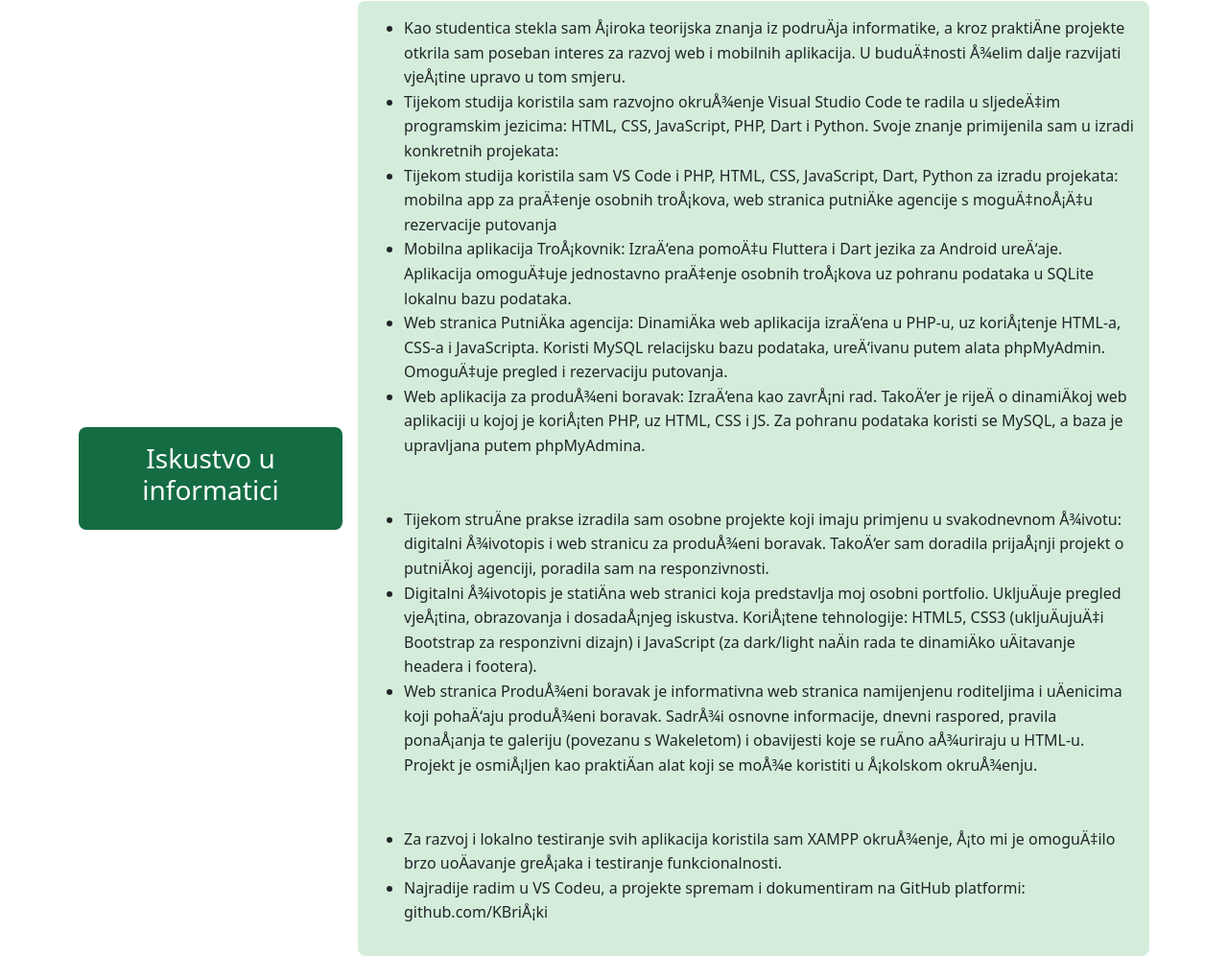
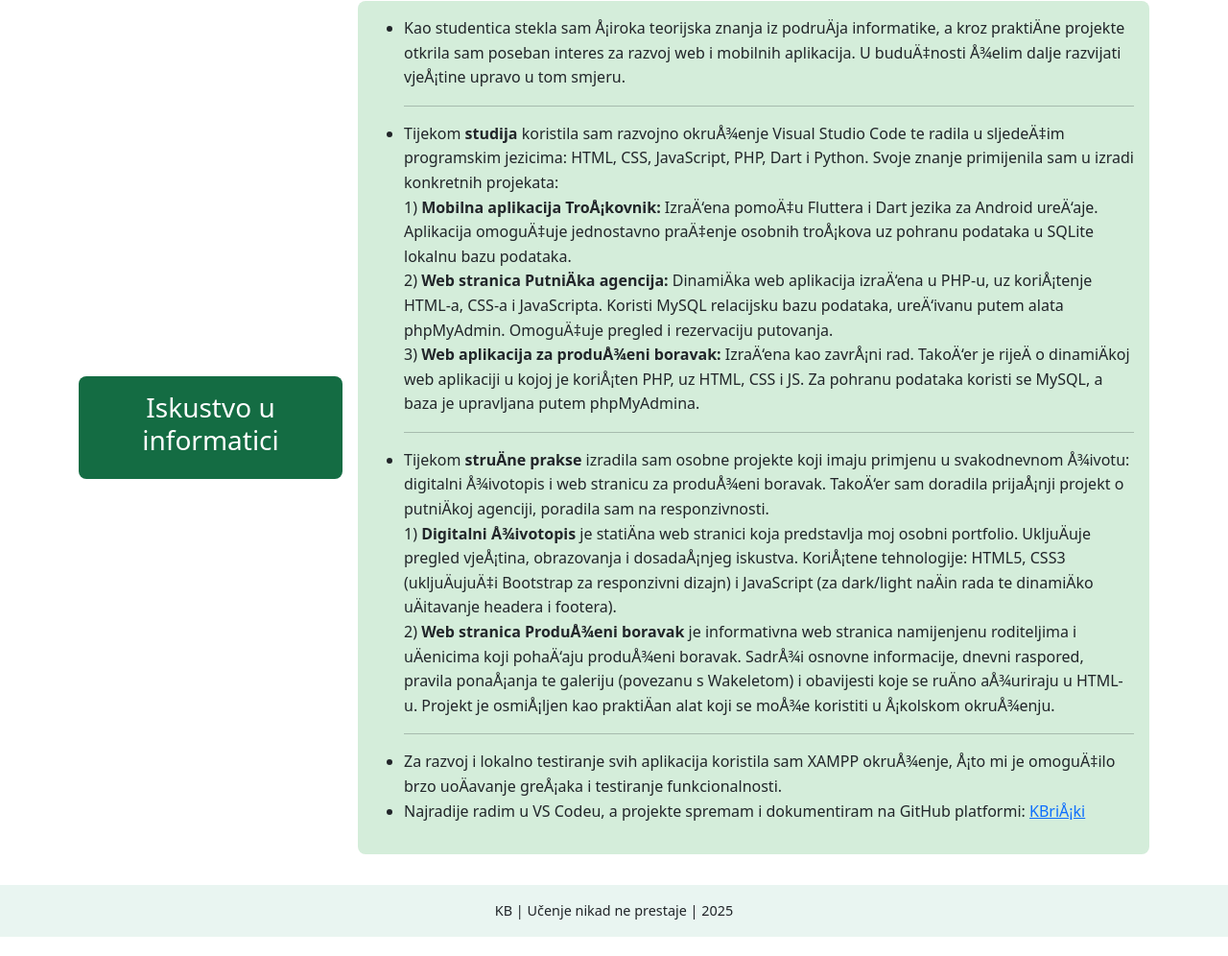
Before and after one commit to KBriski/o_meni_KB, a plain HTML site: page iskustvo.html in a window 1280 px wide. Shown: the part 371-1367 px from the top of the page at 96% size. Drawn offline with nearby package versions, Linux system fonts and the light colour scheme.

Commit message:
iskustvo.html

```diff
--- a/iskustvo.html
+++ b/iskustvo.html
@@ -148,20 +148,20 @@ body.dark-mode .moj-footer {
       <h3>Iskustvo u informatici</h3>
     </div>
     <div class="desno">
-     <ul>
+       <ul>
         <li>Kao studentica stekla sam široka teorijska znanja iz područja informatike, a kroz praktične projekte otkrila sam poseban interes za razvoj web i mobilnih aplikacija. U budućnosti želim dalje razvijati vještine upravo u tom smjeru. </li>
-        <li>Tijekom studija koristila sam razvojno okruženje Visual Studio Code te radila u sljedećim programskim jezicima: HTML, CSS, JavaScript, PHP, Dart i Python. Svoje znanje primijenila sam u izradi konkretnih projekata:</li>
-        <li>Tijekom studija koristila sam VS Code i PHP, HTML, CSS, JavaScript, Dart, Python za izradu projekata: mobilna app za praćenje osobnih troškova, web stranica putničke agencije s mogućnošću rezervacije putovanja</li>
-        <li>Mobilna aplikacija Troškovnik: Izrađena pomoću Fluttera i Dart jezika za Android uređaje. Aplikacija omogućuje jednostavno praćenje osobnih troškova uz pohranu podataka u SQLite lokalnu bazu podataka.</li>
-        <li>Web stranica Putnička agencija: Dinamička web aplikacija izrađena u PHP-u, uz korištenje HTML-a, CSS-a i JavaScripta. Koristi MySQL relacijsku bazu podataka, uređivanu putem alata phpMyAdmin. Omogućuje pregled i rezervaciju putovanja.</li>
-        <li>Web aplikacija za produženi boravak: Izrađena kao završni rad. Također je riječ o dinamičkoj web aplikaciji u kojoj je korišten PHP, uz HTML, CSS i JS. Za pohranu podataka koristi se MySQL, a baza je upravljana putem phpMyAdmina.</li>
-        <br><br>
-        <li>Tijekom stručne prakse izradila sam osobne projekte koji imaju primjenu u svakodnevnom životu: digitalni životopis i web stranicu za produženi boravak. Također sam doradila prijašnji projekt o putničkoj agenciji, poradila sam na responzivnosti.</li>
-        <li>Digitalni životopis je statična web stranici koja predstavlja moj osobni portfolio. Uključuje pregled vještina, obrazovanja i dosadašnjeg iskustva. Korištene tehnologije: HTML5, CSS3 (uključujući Bootstrap za responzivni dizajn) i JavaScript (za dark/light način rada te dinamičko učitavanje headera i footera).</li>
-        <li>Web stranica Produženi boravak je informativna web stranica namijenjenu roditeljima i učenicima koji pohađaju produženi boravak. Sadrži osnovne informacije, dnevni raspored, pravila ponašanja te galeriju (povezanu s Wakeletom) i obavijesti koje se ručno ažuriraju u HTML-u. Projekt je osmišljen kao praktičan alat koji se može koristiti u školskom okruženju.</li>
-        <br><br>
+       <hr>
+        <li>Tijekom <strong>studija</strong> koristila sam razvojno okruženje Visual Studio Code te radila u sljedećim programskim jezicima: HTML, CSS, JavaScript, PHP, Dart i Python. Svoje znanje primijenila sam u izradi konkretnih projekata:</li>
+        1) <strong>Mobilna aplikacija Troškovnik:</strong> Izrađena pomoću Fluttera i Dart jezika za Android uređaje. Aplikacija omogućuje jednostavno praćenje osobnih troškova uz pohranu podataka u SQLite lokalnu bazu podataka. <br>
+        2) <strong>Web stranica Putnička agencija:</strong> Dinamička web aplikacija izrađena u PHP-u, uz korištenje HTML-a, CSS-a i JavaScripta. Koristi MySQL relacijsku bazu podataka, uređivanu putem alata phpMyAdmin. Omogućuje pregled i rezervaciju putovanja. <br>
+        3) <strong>Web aplikacija za produženi boravak:</strong> Izrađena kao završni rad. Također je riječ o dinamičkoj web aplikaciji u kojoj je korišten PHP, uz HTML, CSS i JS. Za pohranu podataka koristi se MySQL, a baza je upravljana putem phpMyAdmina.</li>
+      <hr>
+        <li>Tijekom <strong>stručne prakse</strong> izradila sam osobne projekte koji imaju primjenu u svakodnevnom životu: digitalni životopis i web stranicu za produženi boravak. Također sam doradila prijašnji projekt o putničkoj agenciji, poradila sam na responzivnosti. </li>
+        1) <strong>Digitalni životopis</strong> je statična web stranici koja predstavlja moj osobni portfolio. Uključuje pregled vještina, obrazovanja i dosadašnjeg iskustva. Korištene tehnologije: HTML5, CSS3 (uključujući Bootstrap za responzivni dizajn) i JavaScript (za dark/light način rada te dinamičko učitavanje headera i footera). <br>
+        2) <strong>Web stranica Produženi boravak</strong> je informativna web stranica namijenjenu roditeljima i učenicima koji pohađaju produženi boravak. Sadrži osnovne informacije, dnevni raspored, pravila ponašanja te galeriju (povezanu s Wakeletom) i obavijesti koje se ručno ažuriraju u HTML-u. Projekt je osmišljen kao praktičan alat koji se može koristiti u školskom okruženju.
+      <hr>
         <li>Za razvoj i lokalno testiranje svih aplikacija koristila sam XAMPP okruženje, što mi je omogućilo brzo uočavanje grešaka i testiranje funkcionalnosti.
-        <li>Najradije radim u VS Codeu, a projekte spremam i dokumentiram na GitHub platformi: github.com/KBriški</li></li>
+        <li>Najradije radim u VS Codeu, a projekte spremam i dokumentiram na GitHub platformi: <a href="https://github.com/KBriski">KBriški</a></li>
     </ul>
     </div>
   </div>
```
